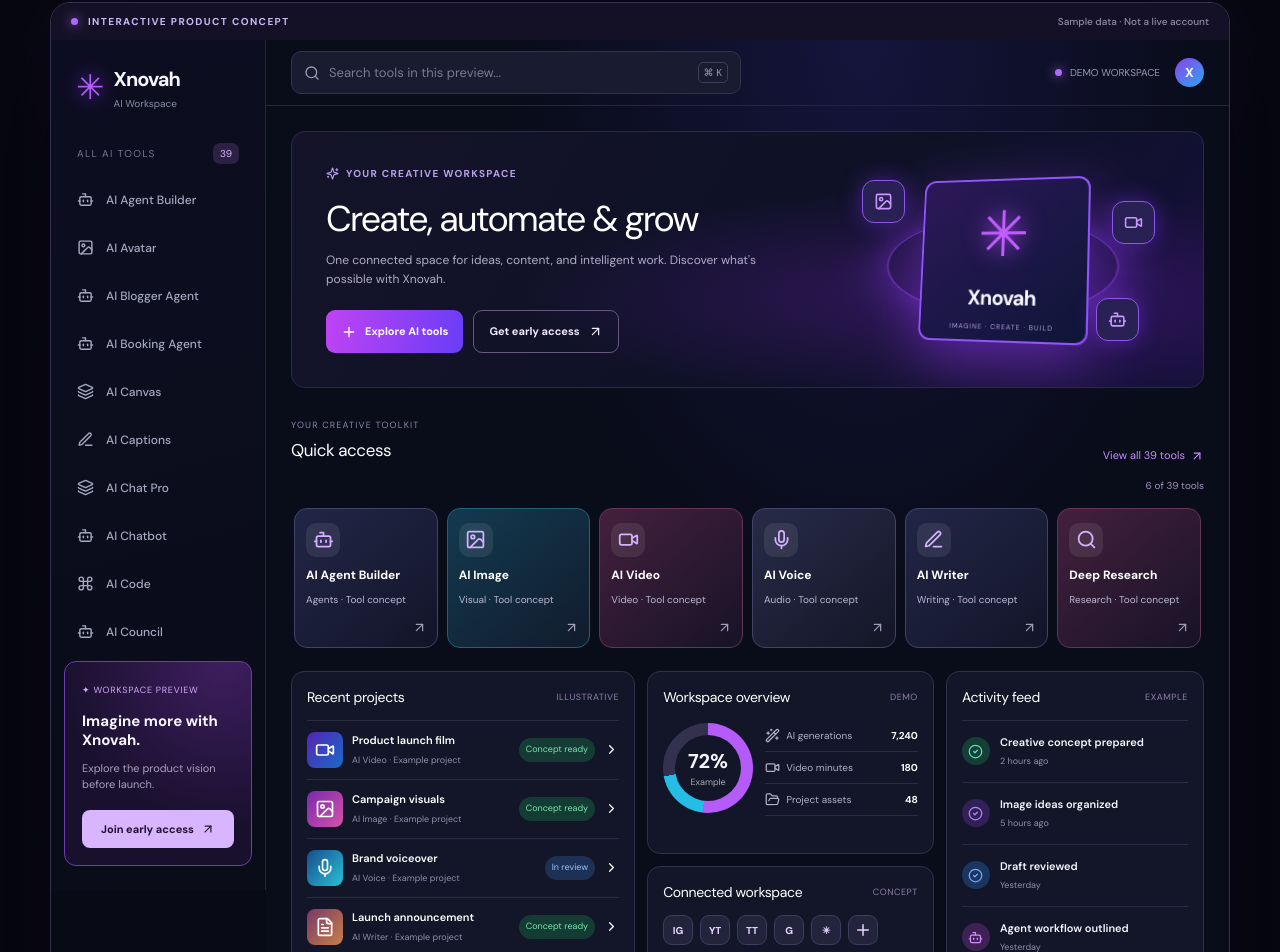
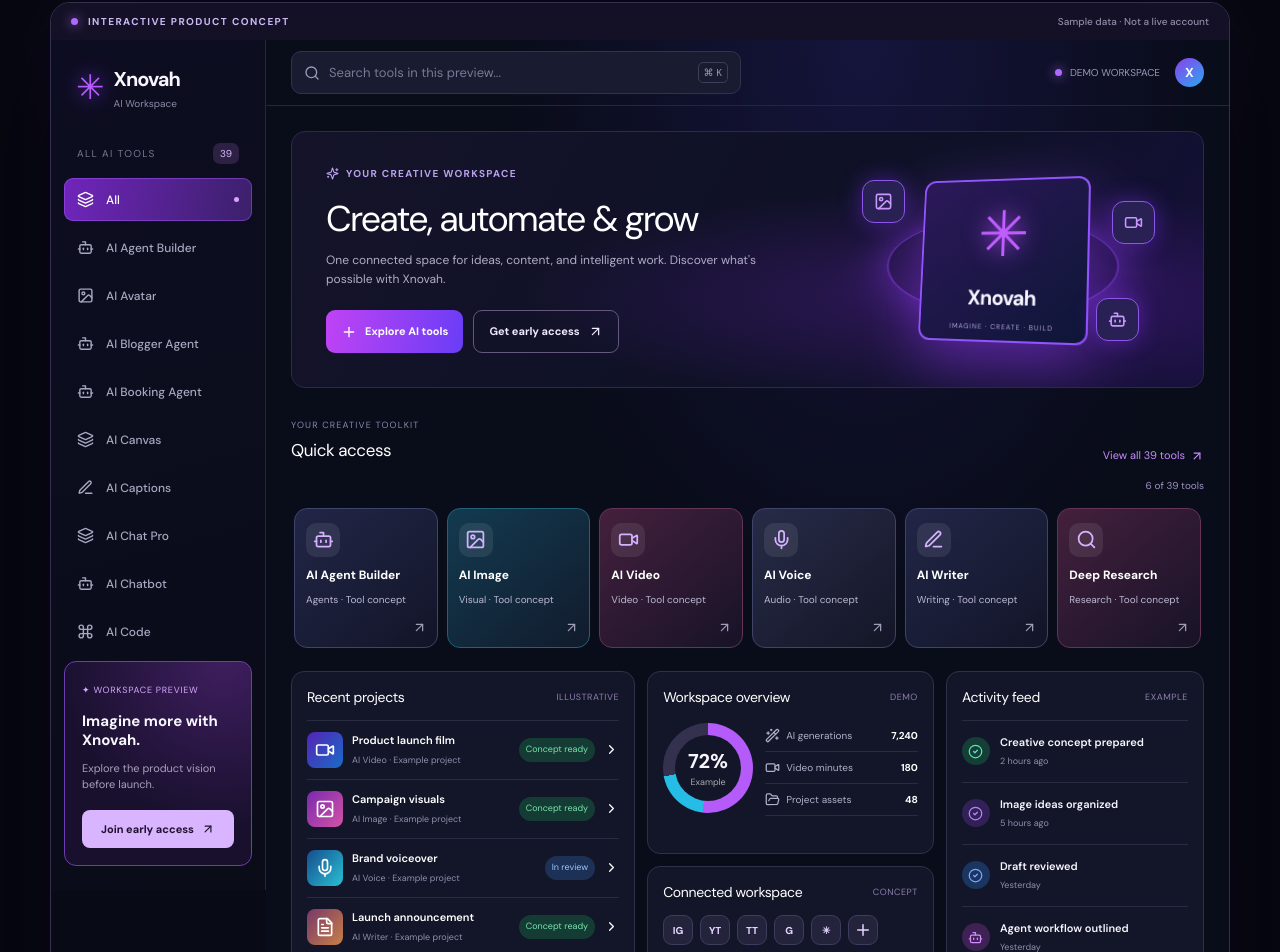
Before and after one commit to AlienRavenWares/Xnovah, a Next.js app: page / in a window 1280 px wide. Shown: the part 3217-4169 px from the top of the page. Built offline with nearby package versions, Linux system fonts and the light colour scheme; a web font is replaced by a local one.

Commit message:
Add All navigation item before AI Agent Builder in Design 02

```diff
--- a/app/dashboard-preview.tsx
+++ b/app/dashboard-preview.tsx
@@ -22,7 +22,7 @@ export default function DashboardPreview(){
    <div className="xdash-app">
     <aside className={'xdash-sidebar '+(menu?'xdash-sidebar-open':'')}>
      <div className="xdash-brand"><span className="xdash-brand-mark">✳</span><span><strong>Xnovah</strong><small>AI Workspace</small></span><button className="xdash-close" onClick={()=>setMenu(false)} aria-label="Close navigation"><X size={18}/></button></div>
-     <div className="xdash-side-label xdash-tool-list-heading">ALL AI TOOLS <span>39</span></div><nav className="xdash-sidebar-tools" aria-label="39 Xnovah AI tools">{toolCatalog.map(t=>{const Icon=iconFor(t.category);return <button key={t.name} title={t.name} className={selected===t.name?'active':''} onClick={()=>chooseSidebarTool(t.name)}><Icon size={15}/><span>{t.name}</span>{selected===t.name&&<span className="xdash-active-dot"/>}</button>})}</nav>
+     <div className="xdash-side-label xdash-tool-list-heading">ALL AI TOOLS <span>39</span></div><nav className="xdash-sidebar-tools" aria-label="39 Xnovah AI tools"><button className={selected===''?'active':''} onClick={openTools}><Layers size={15}/><span>All</span>{selected===''&&<span className="xdash-active-dot"/>}</button>{toolCatalog.map(t=>{const Icon=iconFor(t.category);return <button key={t.name} title={t.name} className={selected===t.name?'active':''} onClick={()=>chooseSidebarTool(t.name)}><Icon size={15}/><span>{t.name}</span>{selected===t.name&&<span className="xdash-active-dot"/>}</button>})}</nav>
      <div className="xdash-upgrade"><span>✦ WORKSPACE PREVIEW</span><strong>Imagine more with Xnovah.</strong><p>Explore the product vision before launch.</p><a href="#waitlist">Join early access <ArrowUpRight size={14}/></a></div>
     </aside>
     <div className="xdash-body">
```
